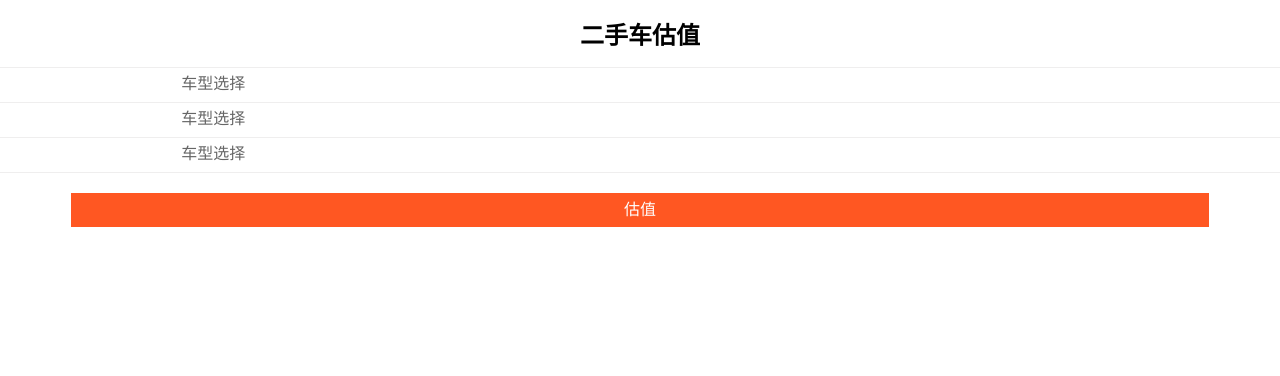
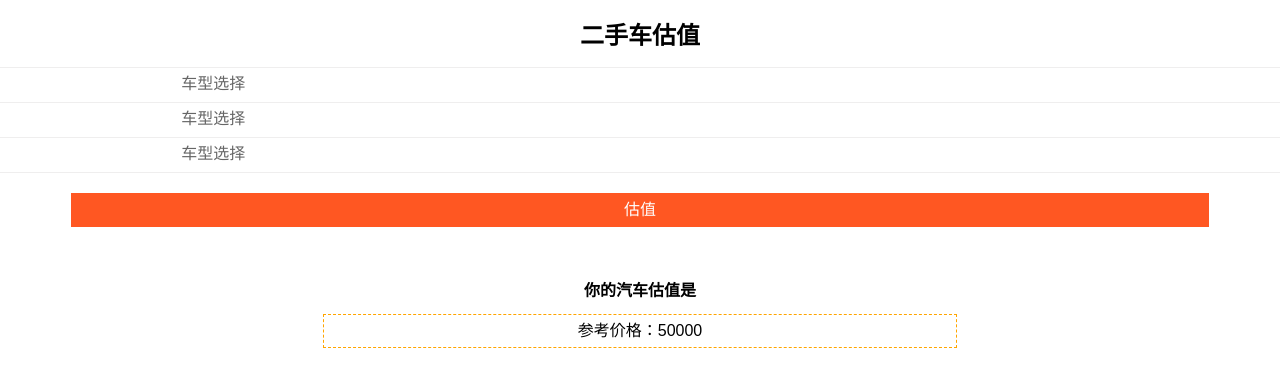
Before and after one commit to Thoughtworks-Wuhan/DaimlerHack-H5, a React (Create React App) app: page / in a window 1280 px wide. Both pictures are taken after a click on the button "估值". Shown: the top 376 px of the page. Built offline with nearby package versions, Linux system fonts and the light colour scheme.

Commit message:
basic ui with animation

```diff
--- a/package.json
+++ b/package.json
@@ -5,7 +5,8 @@
   "dependencies": {
     "react": "^15.6.1",
     "react-dom": "^15.6.1",
-    "react-flexbox-grid": "^1.1.3"
+    "react-flexbox-grid": "^1.1.3",
+    "react-transition-group": "^2.2.0"
   },
   "devDependencies": {
     "react-scripts": "1.0.10"
--- a/public/index.html
+++ b/public/index.html
@@ -19,7 +19,7 @@
       work correctly both with client-side routing and a non-root public URL.
       Learn how to configure a non-root public URL by running `npm run build`.
     -->
-    <title>React App</title>
+    <title>二手车估值</title>
   </head>
   <body>
     <noscript>
--- a/src/App.js
+++ b/src/App.js
@@ -1,15 +1,28 @@
 import React, { Component } from "react";
 import { Grid, Row, Col } from "react-flexbox-grid";
+import AssessedValueCard from "./components/AssessedValueCard";
 import "./App.css";
 
 class App extends Component {
+  constructor(props) {
+    super(props);
+    this.state = {
+      assessedValue: -1
+    };
+  }
+
+  handleAssess = () => {
+    this.setState({
+      assessedValue: 50000
+    });
+  };
   render() {
     return (
       <div className="app">
         <Grid fluid>
           <Row className="hack-row">
             <Col xs={12}>
-            <h1>二手车估值</h1>
+              <h1>二手车估值</h1>
             </Col>
           </Row>
           <Row className="hack-row">
@@ -38,11 +51,15 @@ class App extends Component {
           </Row>
           <Row>
             <Col xs={12}>
-              <button>估值</button>
+              <button onClick={this.handleAssess}>估值</button>
+            </Col>
+          </Row>
+          <Row>
+            <Col xs={12}>
+              <AssessedValueCard assessedValue={this.state.assessedValue} />
             </Col>
           </Row>
         </Grid>
-        <div />
       </div>
     );
   }
--- /dev/null
+++ b/src/components/AssessedValueCard/AssessedValueCard.css
@@ -0,0 +1,21 @@
+.card {
+  margin-top: 50px;
+}
+
+.card h2 {
+  font-size: 16px;
+}
+.card .card-value {
+  margin-left: auto;
+  margin-right: auto;
+  line-height: 32px;
+  font-size: 16px;
+  width: 50%;
+  border: 1px dashed orange;
+}
+
+.card .card-value.card-enter {
+  transition-timing-function: ease-out;
+  transition: 0.25s;
+  transform: translateX(0);
+}
--- /dev/null
+++ b/src/components/AssessedValueCard/index.js
@@ -0,0 +1,39 @@
+import React, { PureComponent } from "react";
+import Transition from "react-transition-group/Transition";
+import "./AssessedValueCard.css";
+
+const duration = 300;
+
+const defaultStyle = {
+  transition: `opacity ${duration}ms ease-in-out`,
+  opacity: 0
+};
+
+const transitionStyles = {
+  entering: { opacity: 1 },
+  entered: { opacity: 1 }
+};
+
+class AssessedValueCard extends PureComponent {
+  render() {
+    return (
+      <div className="card">
+        <h2>你的汽车估值是</h2>
+        <Transition in={this.props.assessedValue > 0} timeout={duration}>
+          {state =>
+            <div
+              style={{
+                ...defaultStyle,
+                ...transitionStyles[state]
+              }}
+              className="card-value"
+            >
+              参考价格：{this.props.assessedValue}
+            </div>}
+        </Transition>
+      </div>
+    );
+  }
+}
+
+export default AssessedValueCard;
```
Also changed, not shown: 1 other file (tests, documents, lock files or other folders).
